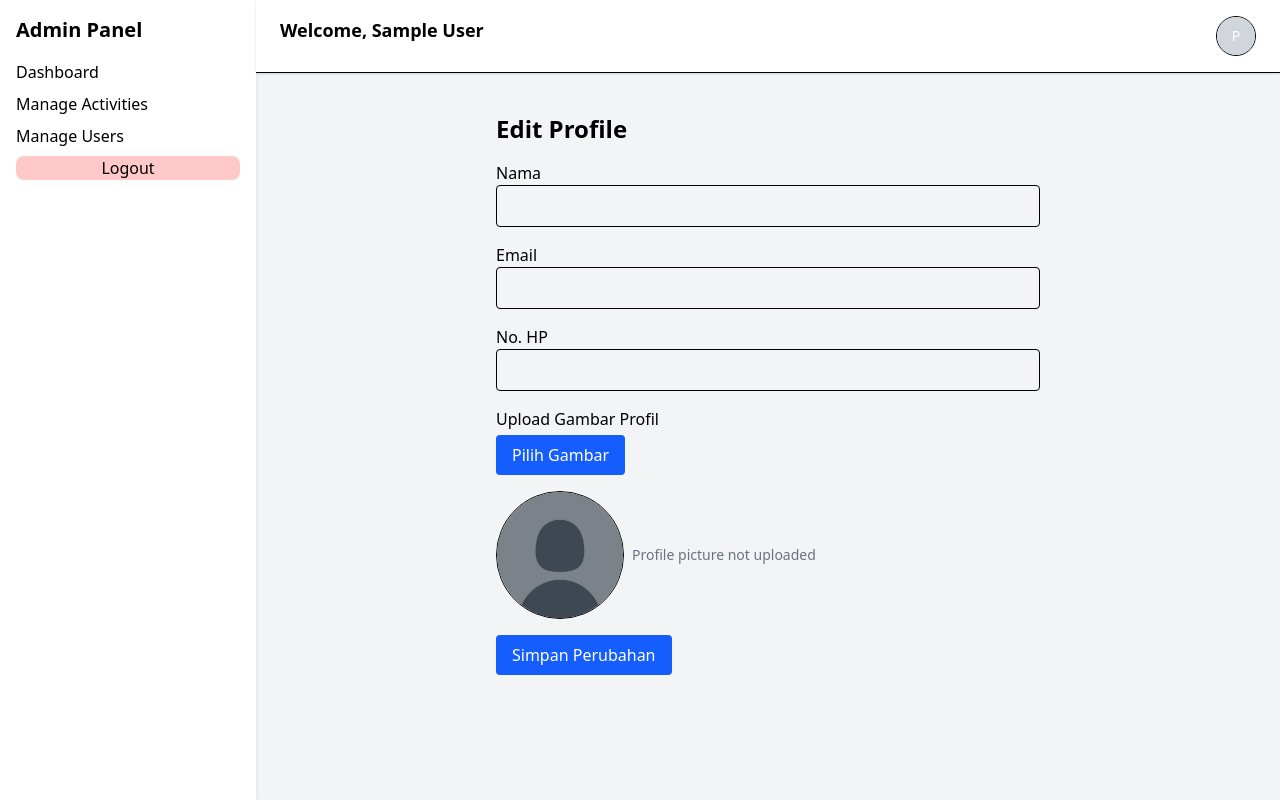
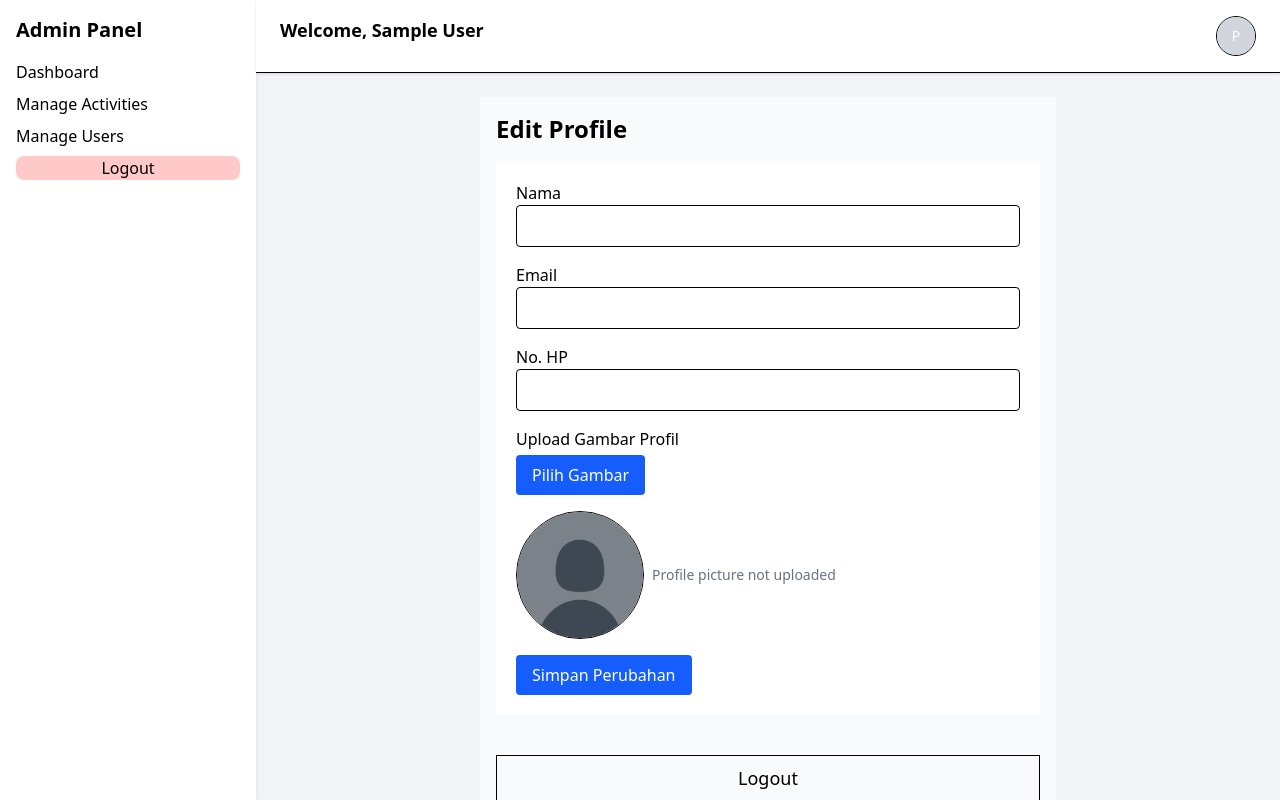
Before and after one commit to Ikwancfx7/wisataloka-travel-app, a React (Vite) app: page /admin/profile in a window 1280 px wide. Built offline with nearby package versions, Linux system fonts and the light colour scheme; no server answers; sample sign-in values are in the browser's storage.

Commit message:
menambah logout btn

```diff
--- a/src/components/EditProfile.jsx
+++ b/src/components/EditProfile.jsx
@@ -2,6 +2,7 @@ import axiosInstance from "../api/AxiosInstance";
 import { useState, useEffect } from "react";
 import { toast } from "react-toastify";
 import { updateProfile } from "../api/ProfileApi";
+import LogoutBtn from "./Logout";
 
 const EditProfile = () => {
     const [form, setForm] = useState({
@@ -93,9 +94,9 @@ const EditProfile = () => {
 
 
     return (
-        <div className="max-w-xl mx-auto p-4">
+        <div className="lg:max-w-xl lg:mx-auto p-4 bg-gray-50 min-h-screen">
             <h2 className="text-2xl font-bold mb-4">Edit Profile</h2>
-            <form onSubmit={handleSubmit} className="space-y-4">
+            <form onSubmit={handleSubmit} className="space-y-4 bg-white p-5">
                 <div>
                 <label>Nama</label>
                 <input
@@ -184,6 +185,9 @@ const EditProfile = () => {
                     Simpan Perubahan
                 </button>
             </form>
+            <div className="flex justify-center mt-10 text-lg border p-2">
+                <LogoutBtn/>
+            </div>
         </div>
     )
 }
```
